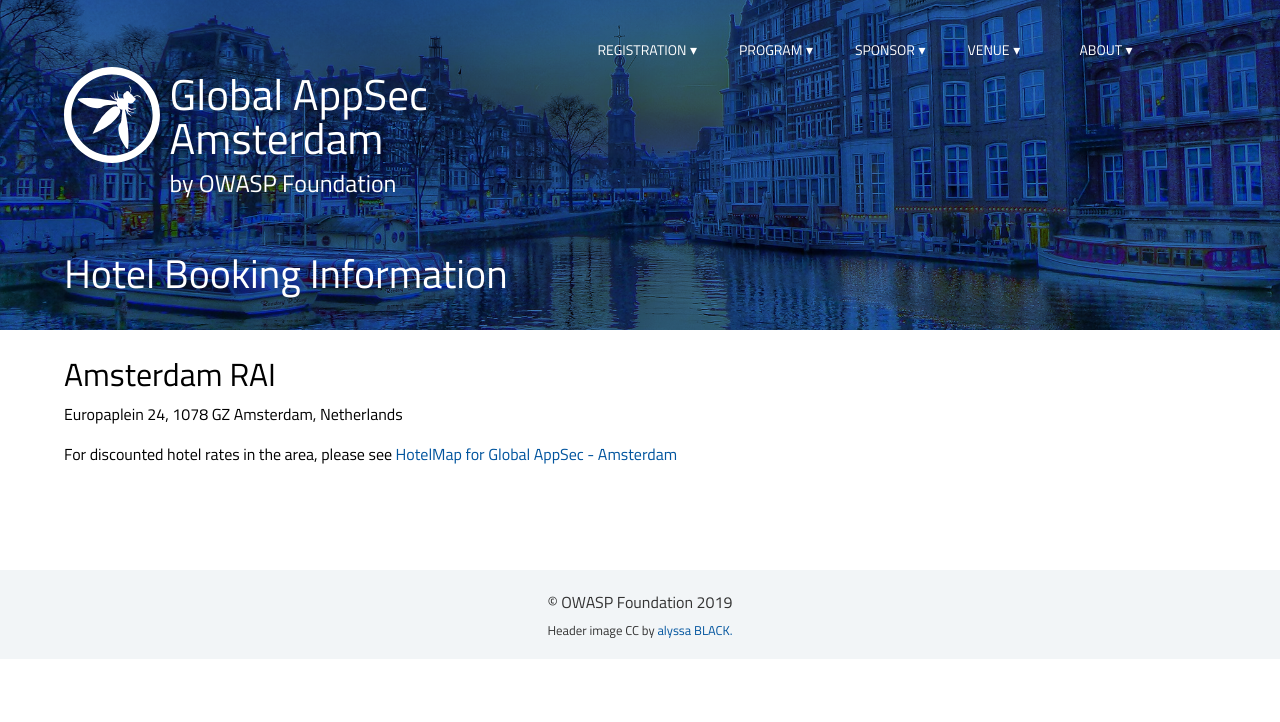
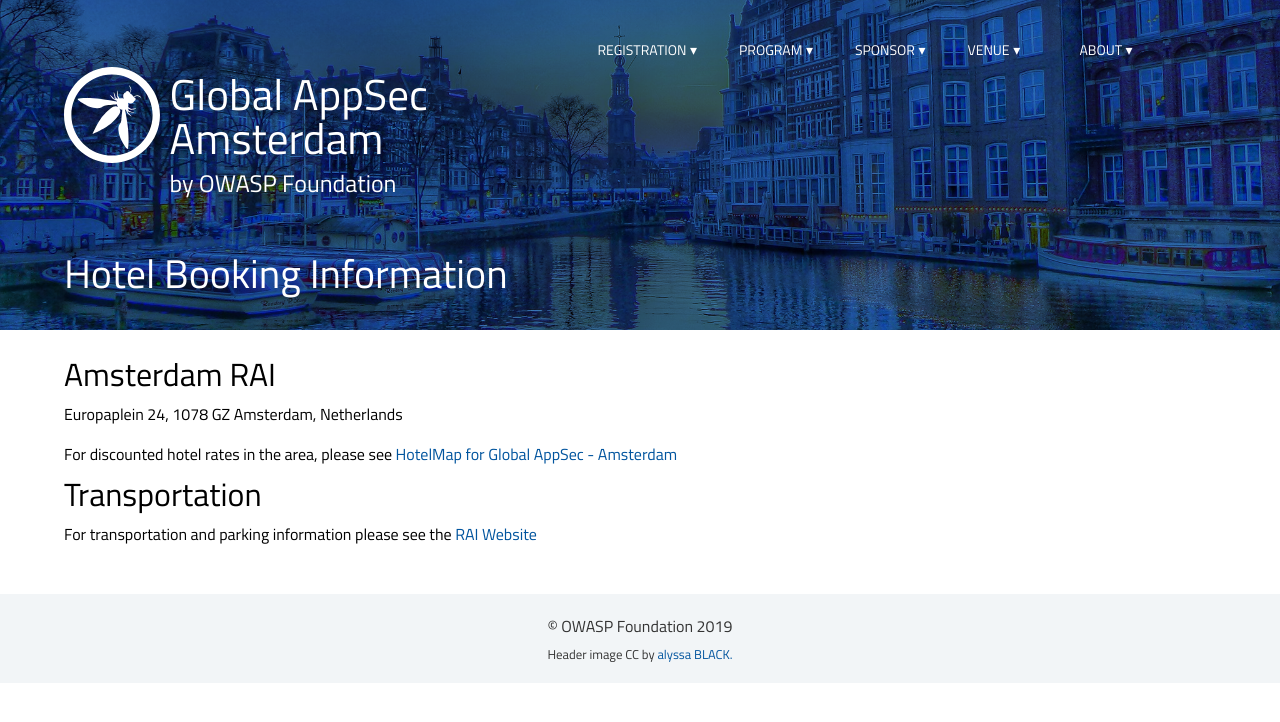
Before and after one commit to OWASP/AppSecAms2019, a Jekyll site: the page built from venue/index.md, in a window 1280 px wide. Shown: the top 722 px of the page. Built offline with Jekyll 4.4.1, drawn with Linux system fonts in a browser that asks for light colours; some web fonts are replaced.

Commit message:
Add link to RAI info for transportation

```diff
--- a/_data/menus.yml
+++ b/_data/menus.yml
@@ -16,7 +16,7 @@
     url  : sponsors/exhibitor_kit
 - title: Venue
   items:
-  - title: Hotel Booking Info
+  - title: Hotel and Transport Info
     url  : venue/
 - title: About
   items:
--- a/venue/index.md
+++ b/venue/index.md
@@ -7,3 +7,7 @@
 Europaplein 24, 1078 GZ Amsterdam, Netherlands
 
 For discounted hotel rates in the area, please see [HotelMap for Global AppSec - Amsterdam](https://www.hotelmap.com/map/pro/M894D){:target="_blank"}
+
+## Transportation
+
+For transportation and parking information please see the [RAI Website](https://www.rai.nl/en/contact-route-and-parking/public-transport/){:target="_blank"}
```
